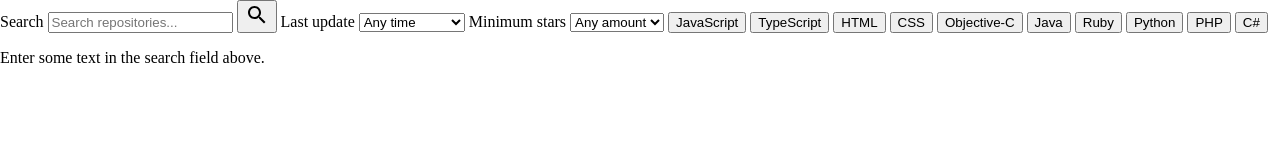
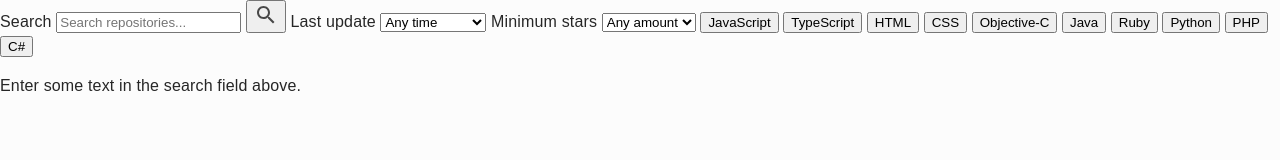
Before and after one commit to garciaalvaro/github-search, a website with bundled scripts: page public/index.html in a window 1280 px wide. Built offline with nearby package versions, Linux system fonts and the light colour scheme.

Commit message:
Added layout.css

```diff
--- /dev/null
+++ b/public/css/layout.css
@@ -0,0 +1,14 @@
+/**
+ * Layout
+ */
+
+body
+{
+	font-family: Arial, sans-serif;
+	letter-spacing: .01em;
+	color: var(--color);
+	fill: var(--color_07);
+	background-color: var(--background_color);
+	overflow-x: hidden;
+	line-height: 1.5;
+}
--- a/public/index.css
+++ b/public/index.css
@@ -1,2 +1,3 @@
 @import "/css/reset.css";
 @import "/css/colors.css";
+@import "/css/layout.css";
```
